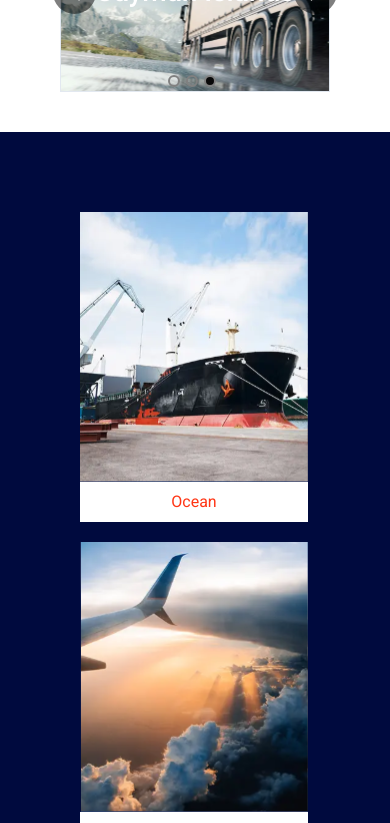
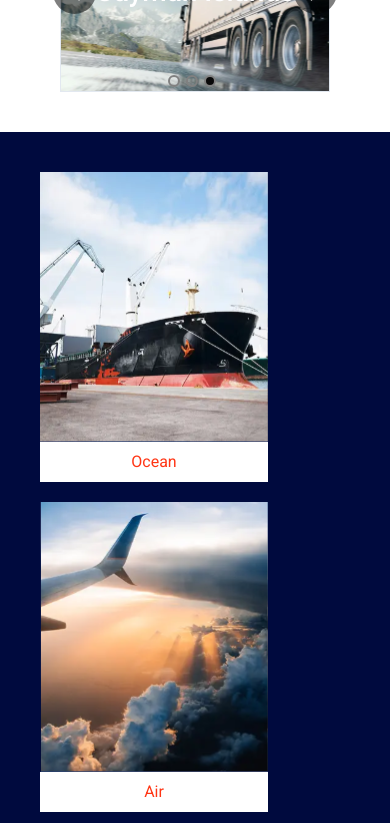
Before and after one commit to GSM-Godwin/WhiteSands, a Next.js app: page /about in a window 390 px wide. Shown: the part 1820-2643 px from the top of the page. Built offline with nearby package versions, Linux system fonts and the light colour scheme; no server answers.

Commit message:
about section padding

```diff
--- a/app/about/page.jsx
+++ b/app/about/page.jsx
@@ -113,7 +113,7 @@ const About = () => {
           <p className="text-[12px] text-[#242424]">Whitesands applies its renowned operational expertise to provide best-in-class services across its integrated worldwide network.</p>
         </div>
       </section> */}
-      <section className='p-20 flex bg-[#000A3E] w-full justify-center items-center'>
+      <section className='p-10 md:p-20 flex bg-[#000A3E] w-full justify-center items-center'>
         <div className='flex flex-wrap justify-between items-center w-full'>
           <div className='min-w-[200px] mb-5'>
             <div className=''>
```
